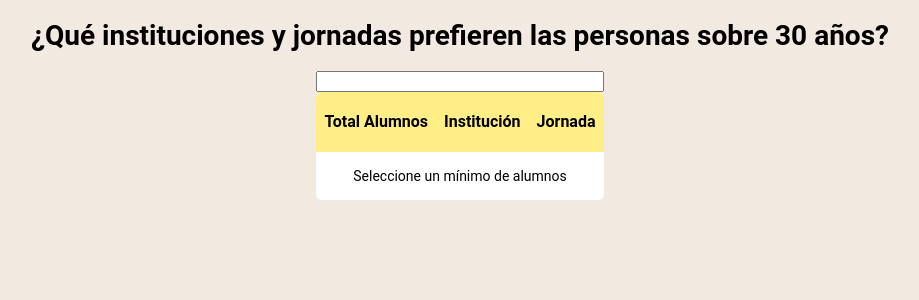
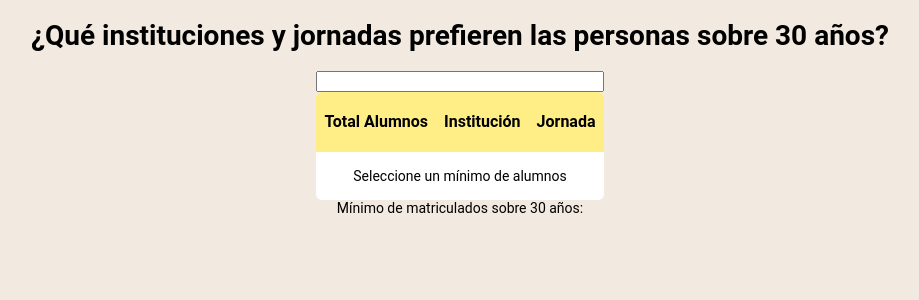
Before and after one commit to samuelcondore/Appweb-BD, a Flask app: page /over_thirty in a window 1280 px wide. Shown: the part 46-346 px from the top of the page, without its empty margins (180-1099 px from the left). Run offline with Flask 3, Linux system fonts and the light colour scheme; some libraries are stand-ins or nearby versions.

Commit message:
Update over_thirty.html

```diff
--- a/templates/over_thirty.html
+++ b/templates/over_thirty.html
@@ -8,7 +8,7 @@
 <div style="display: grid; place-items: center;">
     <h1>¿Qué instituciones y jornadas prefieren las personas sobre 30 años?</h1>
 <div class="container-oldnbald">
-    <label for="threshold"></label>
+    <label for="threshold">Mínimo de matriculados sobre 30 años:</label>
     <input type="number" id="threshold" name="threshold" style="grid-column: 1 / 2; grid-row: 1 / 2;" min="0" max="999999">
     <table class="responsive-table" style="grid-column: 1 / 2;">
         <thead>
```
